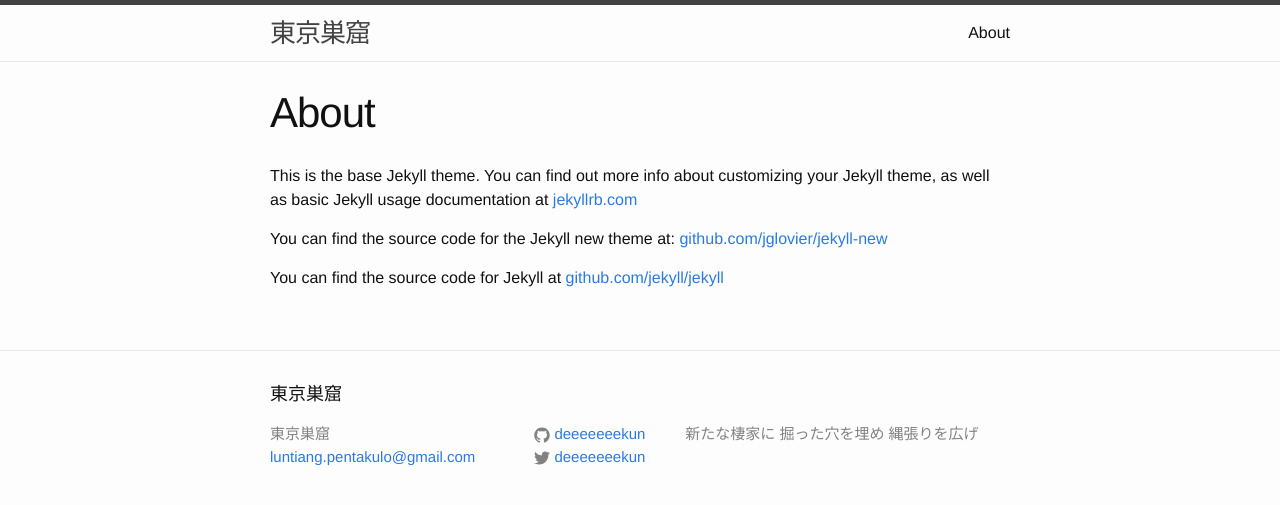
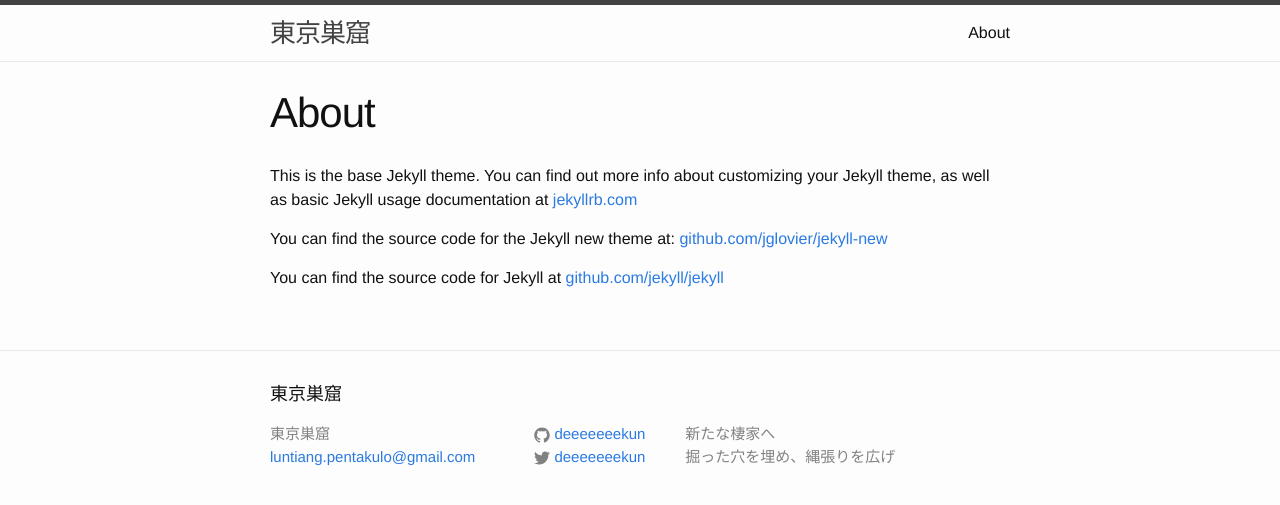
Before and after one commit to davidgenesiscruz/deeeeeeekun.github.io, a Jekyll site: the page built from about.md, in a window 1280 px wide. Shown: the top 505 px of the page. Built offline with Jekyll 4.4.1, drawn with Linux system fonts in a browser that asks for light colours.

Commit message:
site desc edit to include new lines

```diff
--- a/_config.yml
+++ b/_config.yml
@@ -1,10 +1,9 @@
 # Site settings
 title: 東京巣窟
 email: luntiang.pentakulo@gmail.com
-description:
-  新たな棲家に
-  掘った穴を埋め
-  縄張りを広げ
+description: >
+  新たな棲家へ<br>
+  掘った穴を埋め、縄張りを広げ
 baseurl: "" # the subpath of your site, e.g. /blog/
 url: "http://deeeeeeekun.github.io/" # the base hostname & protocol for your site
 twitter_username: deeeeeeekun
```
